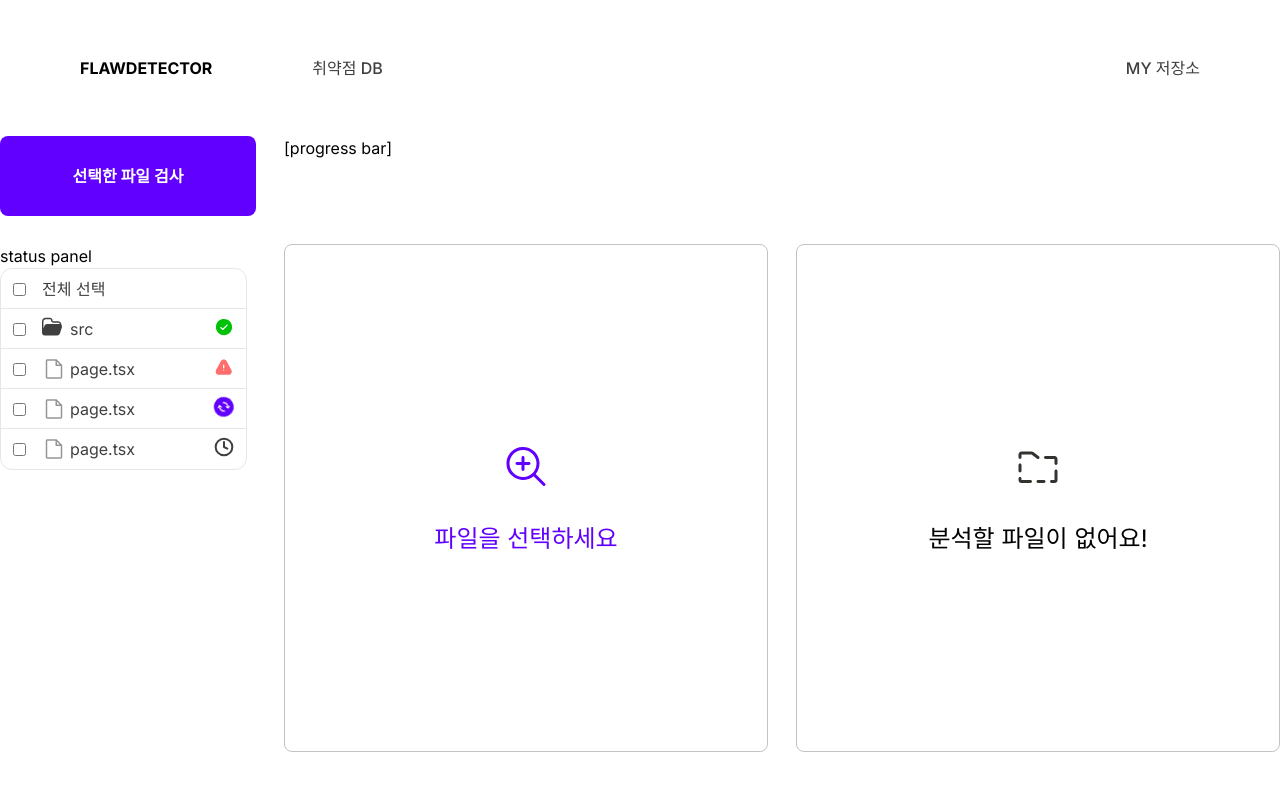
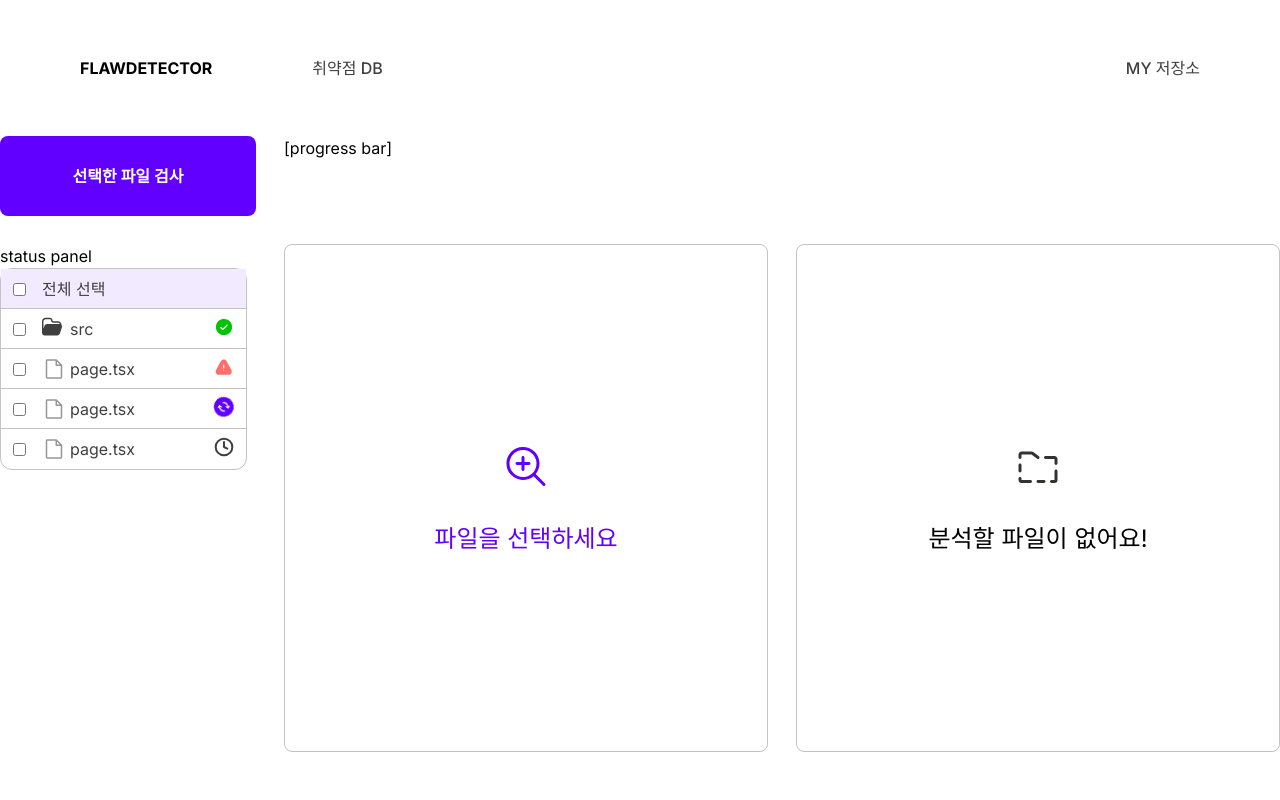
Before and after one commit to luc7yvicky/flaw-detector, a Next.js app: page /ai-analyze in a window 1280 px wide. Shown: the top 800 px of the page. Built offline with nearby package versions, Linux system fonts and the light colour scheme.

Commit message:
Style : hover시 bg 색상 적용

```diff
--- a/src/components/analyze/FileList.tsx
+++ b/src/components/analyze/FileList.tsx
@@ -33,10 +33,10 @@ export default function FileList() {
 
   return (
     <>
-      <ul className="block max-w-[247px] rounded-[12px] border border-line-light text-gray-dark">
+      <ul className="border-line-default block max-w-[247px] rounded-[12px] border text-gray-dark">
         {/* <FileListItem type="folder" name="src" />
         <FileListItem type="file" name="page.tsx" /> */}
-        <li className="px-3 py-2">
+        <li className="bg-primary-50 px-3 py-2">
           <label className="flex items-center">
             <input
               type="checkbox"
--- a/src/components/analyze/FileListItem.tsx
+++ b/src/components/analyze/FileListItem.tsx
@@ -1,5 +1,12 @@
 import { useEffect, useState } from "react";
-import { IconDoc, IconDone, IconError, IconFolder, IconOnProcess, IconOnWait } from "../ui/Icons";
+import {
+  IconDoc,
+  IconDone,
+  IconError,
+  IconFolder,
+  IconOnProcess,
+  IconOnWait,
+} from "../ui/Icons";
 
 interface FileListItemProps {
   id: string;
@@ -33,7 +40,7 @@ export default function FileListItem({
         setStatusIcon(<IconOnProcess />);
         break;
       case "onWait":
-        setStatusIcon(<IconOnWait color="fill-gray-default"/>);
+        setStatusIcon(<IconOnWait color="fill-gray-default" />);
         break;
       case "error":
         setStatusIcon(<IconError />);
@@ -45,7 +52,7 @@ export default function FileListItem({
 
   return (
     <li
-      className="border-line-light -mt-[1px] flex cursor-pointer border-t px-3 py-2"
+      className="-mt-[1px] flex cursor-pointer border-t border-line-default px-3 py-2 hover:bg-purple-light"
       onClick={handleItemClick}
     >
       <div
```
